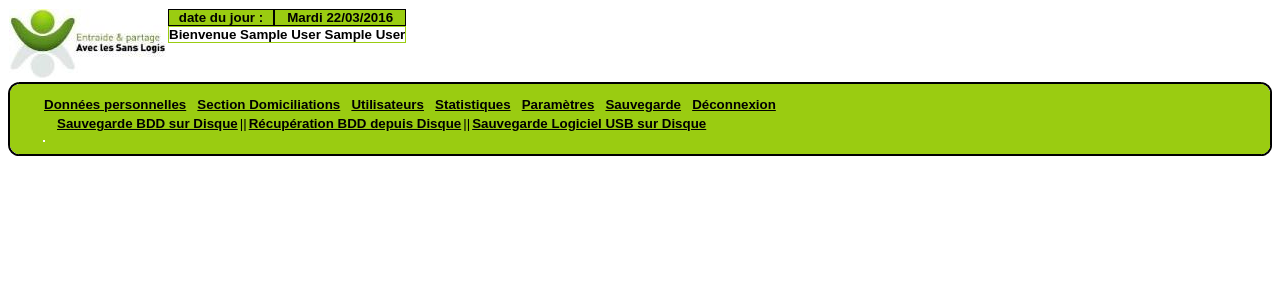
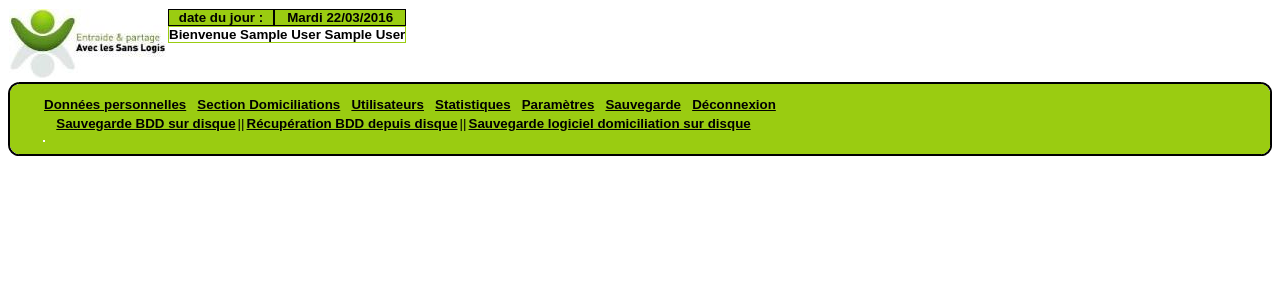
Before and after one commit to doulaize/entraide, a PHP site: page /index.php in a window 1280 px wide, after a click on "Sauvegarde". Shown: the top 300 px of the page. Run offline with PHP 8.4, Linux system fonts and the light colour scheme; the visitor is signed in with stand-in values (Sample User, id 1).

Commit message:
rajout des fichiers (vides) pour nouvelles fonctionalités

```diff
--- a/index.php
+++ b/index.php
@@ -209,15 +209,15 @@
                                     <table>
                                         <tr>
                                             <td>
-                                                <a href="#" onclick="document.getElementById('alert').innerHTML = '';writediv(file('./contenu/sauvegarde_bdd.php'));">Sauvegarde BDD sur Disque</a>
+                                                <a href="#" onclick="document.getElementById('alert').innerHTML = '';writediv(file('./contenu/sauvegarde_bdd.php'));">Sauvegarde BDD sur disque</a>
                                             </td>
                                             <td>||</td>
                                             <td>
-                                                <a href="#" onclick="document.getElementById('alert').innerHTML = '';writediv(file('./contenu/recuperation_bdd.php'));">R&eacute;cup&eacute;ration BDD depuis Disque</a>
+                                                <a href="#" onclick="document.getElementById('alert').innerHTML = '';writediv(file('./contenu/recuperation_bdd.php'));">R&eacute;cup&eacute;ration BDD depuis disque</a>
                                             </td>
                                             <td>||</td>
                                             <td>
-                                                <a href="#" onclick="document.getElementById('alert').innerHTML = '';writediv(file('./contenu/sauvegarde_soft.php'));">Sauvegarde Logiciel USB sur Disque</a>
+                                                <a href="#" onclick="document.getElementById('alert').innerHTML = '';writediv(file('./contenu/sauvegarde_soft.php'));">Sauvegarde logiciel domiciliation sur disque</a>
                                             </td>
                                         </tr>
                                     </table>
@@ -234,8 +234,8 @@
                             <div id="alert">
                                 <?if(isset($_SESSION['message'])&& $_SESSION['message'] != "")
                                     {
-                                    	echo $_SESSION['message'];
-                                    	$_SESSION['message']= "";
+                                        echo $_SESSION['message'];
+                                        $_SESSION['message']= "";
                                     }?>
                             </div>
                         </td>
```
Also changed, not shown: contenu/recuperation_bdd.php (added), contenu/sauvegarde_bdd.php (added), contenu/sauvegarde_soft.php (added).
